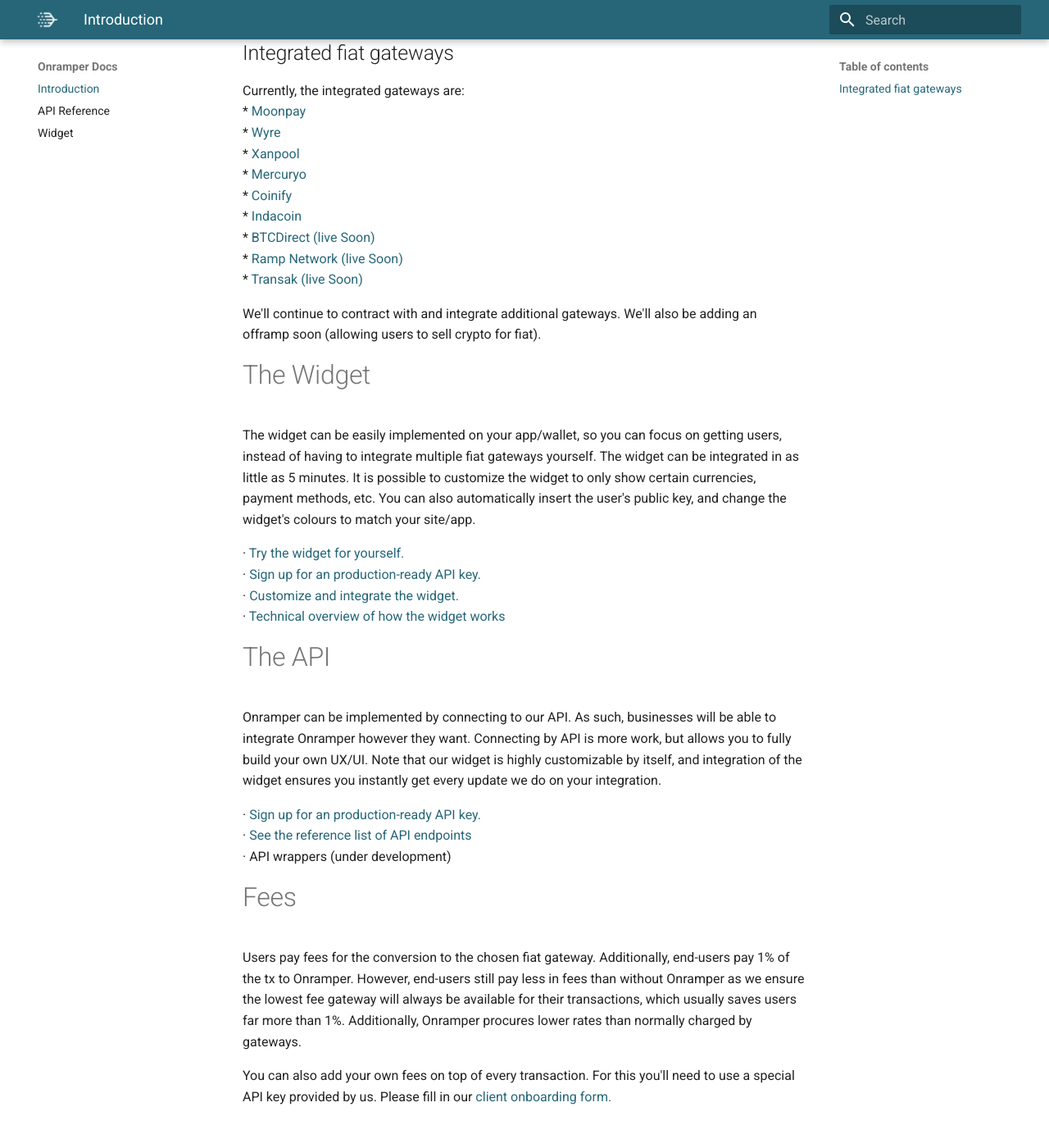
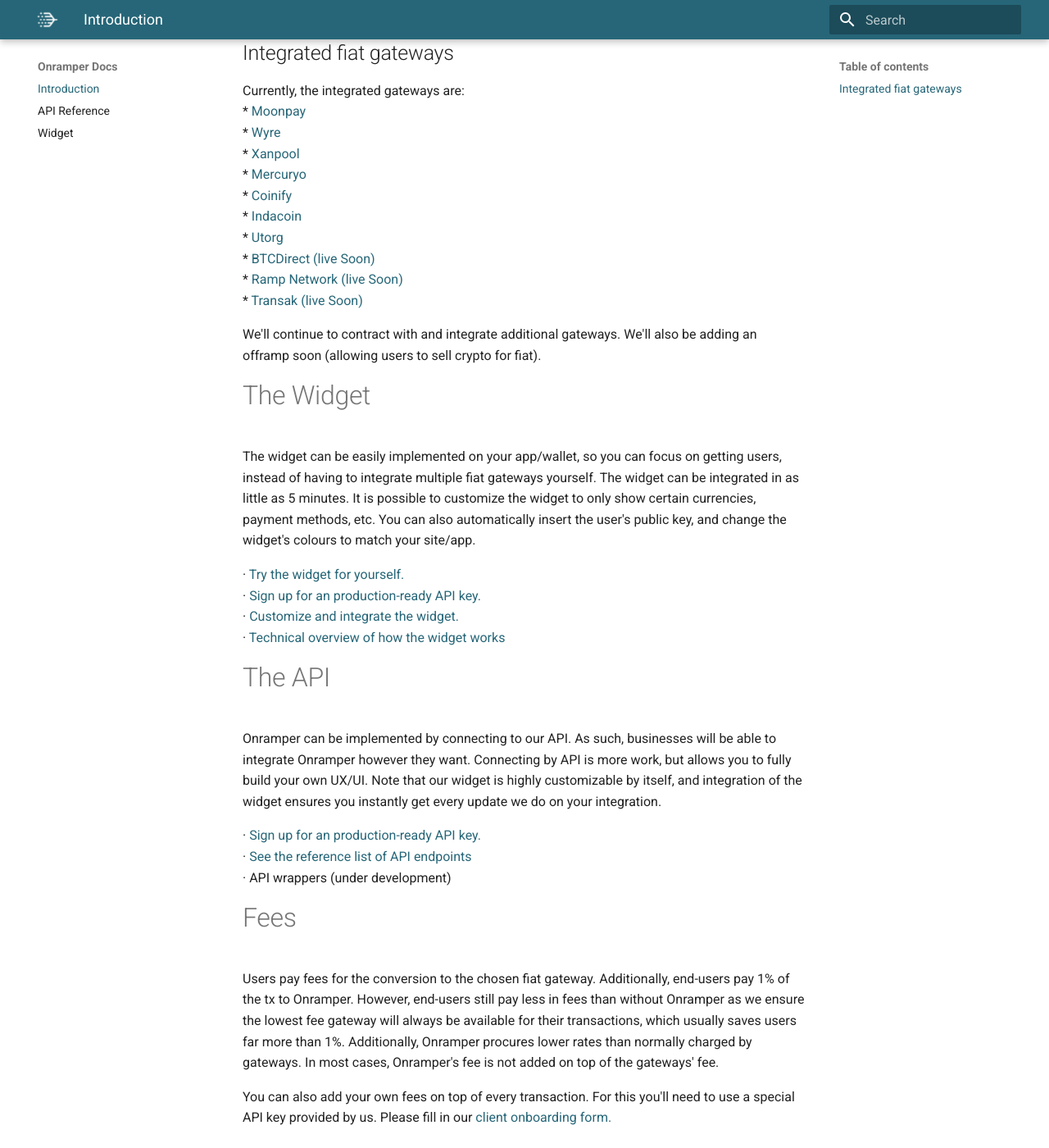
Before and after one commit to onramper/docs, an MkDocs documentation site: the page built from docs/index.md, in a window 1280 px wide and 1400 px high, scrolled down 384 px. Shown: the whole window at 82% size. Built offline with MkDocs 1.6.1 and Material for MkDocs 9.7.7, drawn with Linux system fonts in a browser that asks for light colours; before the commit the page ends 1758 px from its top, so only the background shows below that.

Commit message:
Update index.md

```diff
--- a/docs/index.md
+++ b/docs/index.md
@@ -13,6 +13,7 @@ Currently, the integrated gateways are:
 * <a href="https://mercuryo.io/" target="_blank">Mercuryo</a>
 * <a href="https://www.coinify.com/" target="_blank">Coinify</a>
 * <a href="https://www.indacoin.com/" target="_blank">Indacoin</a>
+* <a href="https://utorg.pro/" target="_blank">Utorg</a>
 * <a href="https://btcdirect.eu/en-gb/" target="_blank">BTCDirect (live Soon)</a>
 * <a href="https://ramp.network/" target="_blank">Ramp Network (live Soon)</a>
 * <a href="https://transak.com/" target="_blank">Transak (live Soon)</a>
@@ -36,6 +37,6 @@ Onramper can be implemented by connecting to our API. As such, businesses will b
 · API wrappers (under development)
 
 # Fees
-Users pay fees for the conversion to the chosen fiat gateway. Additionally, end-users pay 1% of the tx to Onramper. However, end-users still pay less in fees than without Onramper as we ensure the lowest fee gateway will always be available for their transactions, which usually saves users far more than 1%. Additionally, Onramper procures lower rates than normally charged by gateways.
+Users pay fees for the conversion to the chosen fiat gateway. Additionally, end-users pay 1% of the tx to Onramper. However, end-users still pay less in fees than without Onramper as we ensure the lowest fee gateway will always be available for their transactions, which usually saves users far more than 1%. Additionally, Onramper procures lower rates than normally charged by gateways. In most cases, Onramper's fee is not added on top of the gateways' fee.
 
 You can also add your own fees on top of every transaction. For this you'll need to use a special API key provided by us. Please fill in our <a href ="https://docs.google.com/forms/d/e/1FAIpQLSdnmTskkGA5QJGjC1eVRcqXZouuGe_ojltlBFs5nFClrSl_gA/viewform" taget="_blank">client onboarding form.</a>
```
